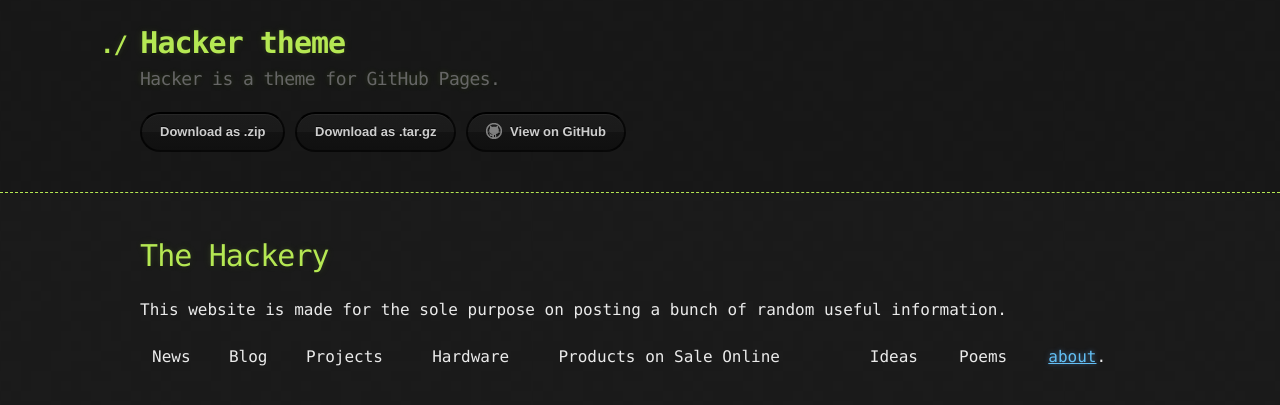
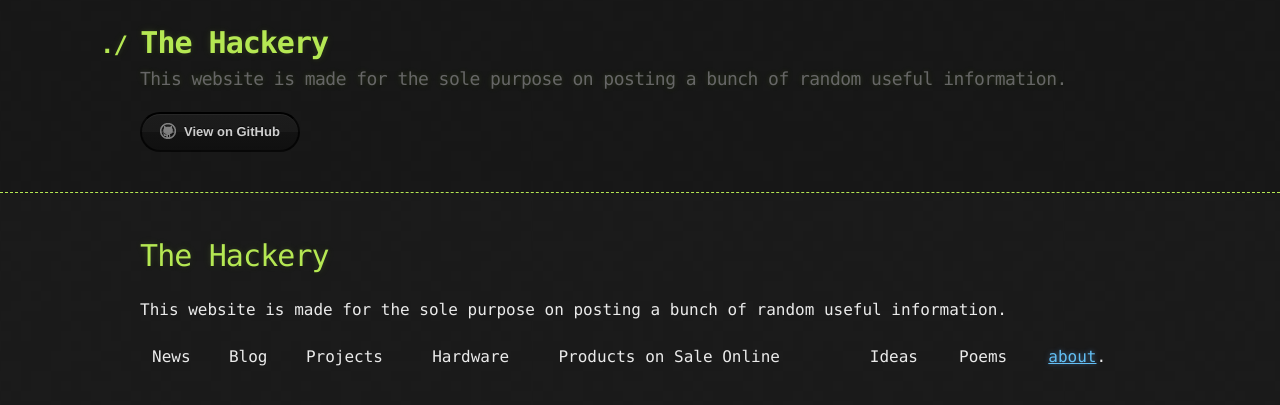
Before and after one commit to The-Hackery/The-hackery, a Jekyll site: the page built from index.md, in a window 1280 px wide. Shown: the top 405 px of the page. Built offline with Jekyll 4.4.1, drawn with Linux system fonts in a browser that asks for light colours; our own code applies the rules of GitHub Pages for plain Markdown files.

Commit message:
Update _config.yml

```diff
--- a/_config.yml
+++ b/_config.yml
@@ -1,5 +1,5 @@
-title: Hacker theme
-description: Hacker is a theme for GitHub Pages.
-show_downloads: true
+title: The Hackery
+description: This website is made for the sole purpose on posting a bunch of random useful information.
+show_downloads: false
 google_analytics:
 theme: jekyll-theme-hacker
```
